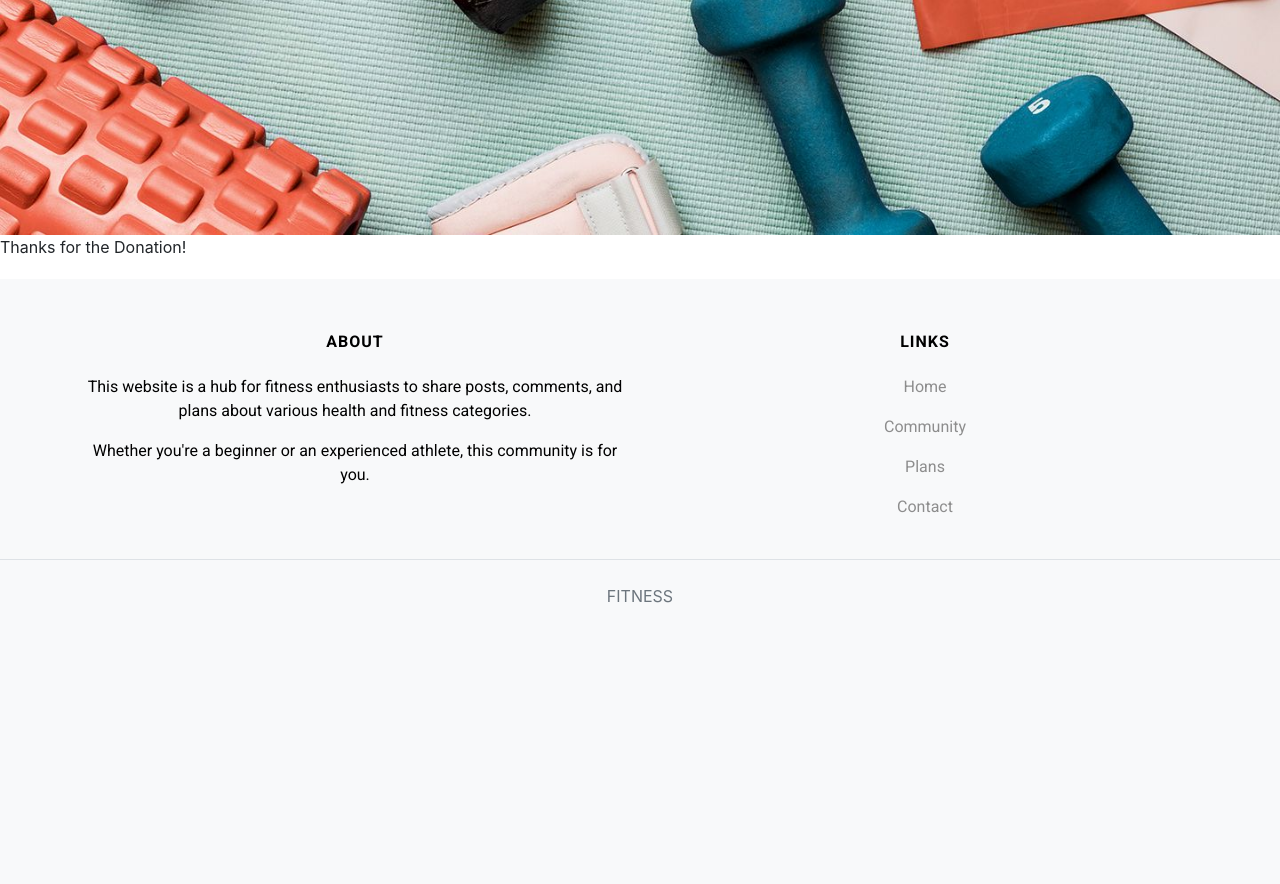
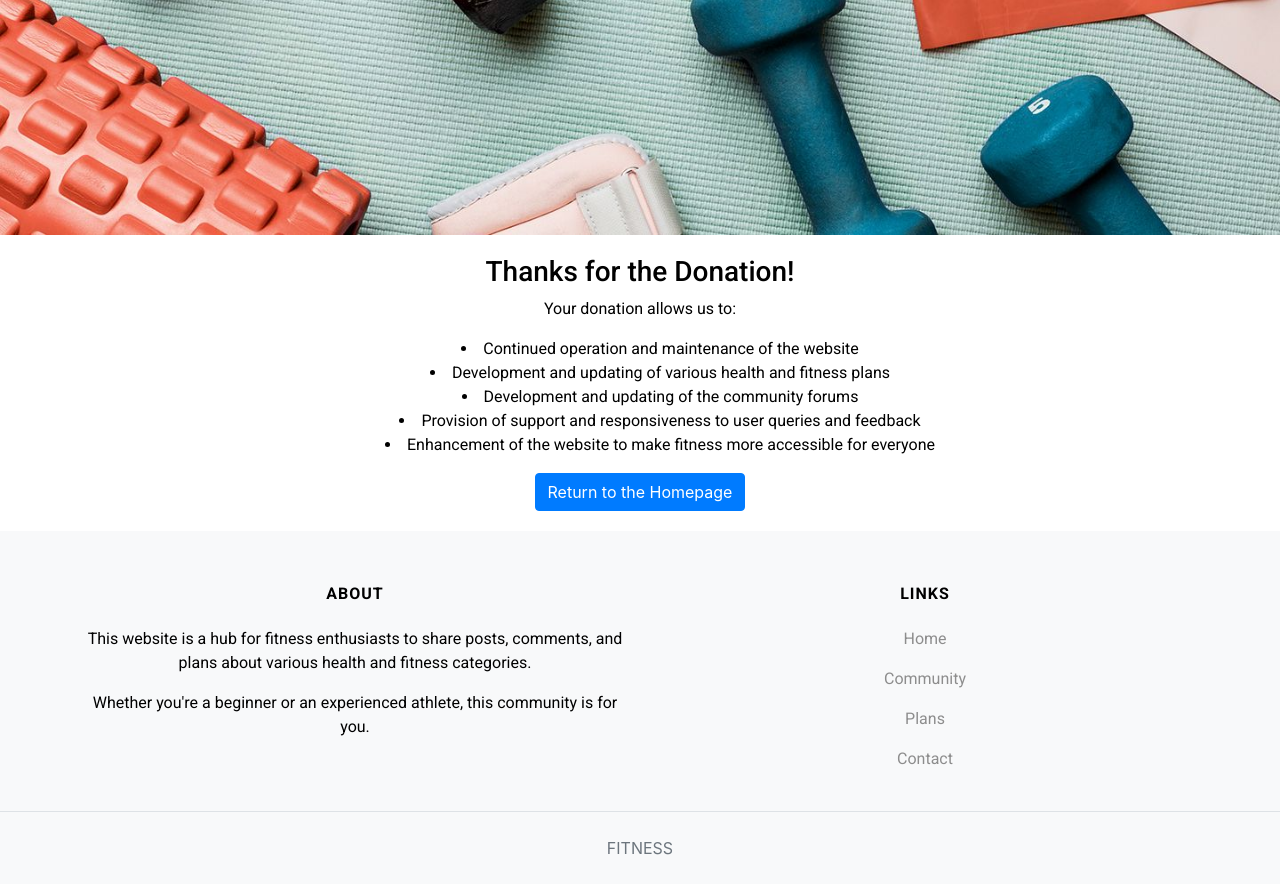
Before and after one commit to Code-Institute-Submissions/alexzanotti-milestone.project.4, a Django app: page /donate/success/ in a window 1280 px wide. Shown: the part 541-1425 px from the top of the page. Before the commit the page ends 1144 px from the top, so only its background shows below. Run offline with Django 3.2, Linux system fonts and the light colour scheme; data that the repository does not hold is empty; some libraries are stand-ins or nearby versions.

Commit message:
donate_success and donate styling updates

```diff
--- a/donate/templates/donate/donate_success.html
+++ b/donate/templates/donate/donate_success.html
@@ -8,6 +8,17 @@
 
 {% block content %}
 
-Thanks for the Donation!
+<div class="container" id="donation-success">
+<h3>Thanks for the Donation!</h3>
+<p>Your donation allows us to:</p>
+<ul>
+    <li>Continued operation and maintenance of the website</li>
+    <li>Development and updating of various health and fitness plans</li>
+    <li>Development and updating of the community forums</li>
+    <li>Provision of support and responsiveness to user queries and feedback</li>
+    <li>Enhancement of the website to make fitness more accessible for everyone</li>
+</ul>
+<a class="btn btn-primary" href="{% url 'home' %}" role="button">Return to the Homepage</a>
+</div>
 
 {% endblock %}
--- a/static/css/base.css
+++ b/static/css/base.css
@@ -55,7 +55,6 @@
 .container {
     position: relative;
     text-align: center;
-    color: white;
     width: 100%;
 }
 
@@ -384,6 +383,24 @@
 Community Media Queries
    ========================================================================== */
 
+#payment-form {
+   border-style: solid;
+   padding: 20px;
+   border-color: lightgray;
+}
+
+.container ul li {
+    list-style-position: inside;
+}
+
+#donation-success {
+    margin-top: 20px;
+}
+
+#donation {
+    margin-top: 20px;
+}
+
 /* ==========================================================================
 Community Media Queries
    ========================================================================== */
--- a/templates/base.html
+++ b/templates/base.html
@@ -91,7 +91,7 @@
                     <li class="nav-item {% block contact %}{% endblock %}">
                         <a class="nav-link" href="{% url 'contact' %}">Contact</a>
                     </li>
-                    <li class="nav-item">
+                    <li class="nav-item {% block donate %}{% endblock %}">
                         <a class="nav-link" href="{% url 'donate' %}">Donate</a>
                     </li>
                 </ul>
```
Also changed, not shown: donate/templates/donate/donate.html (+19 -6 lines).
